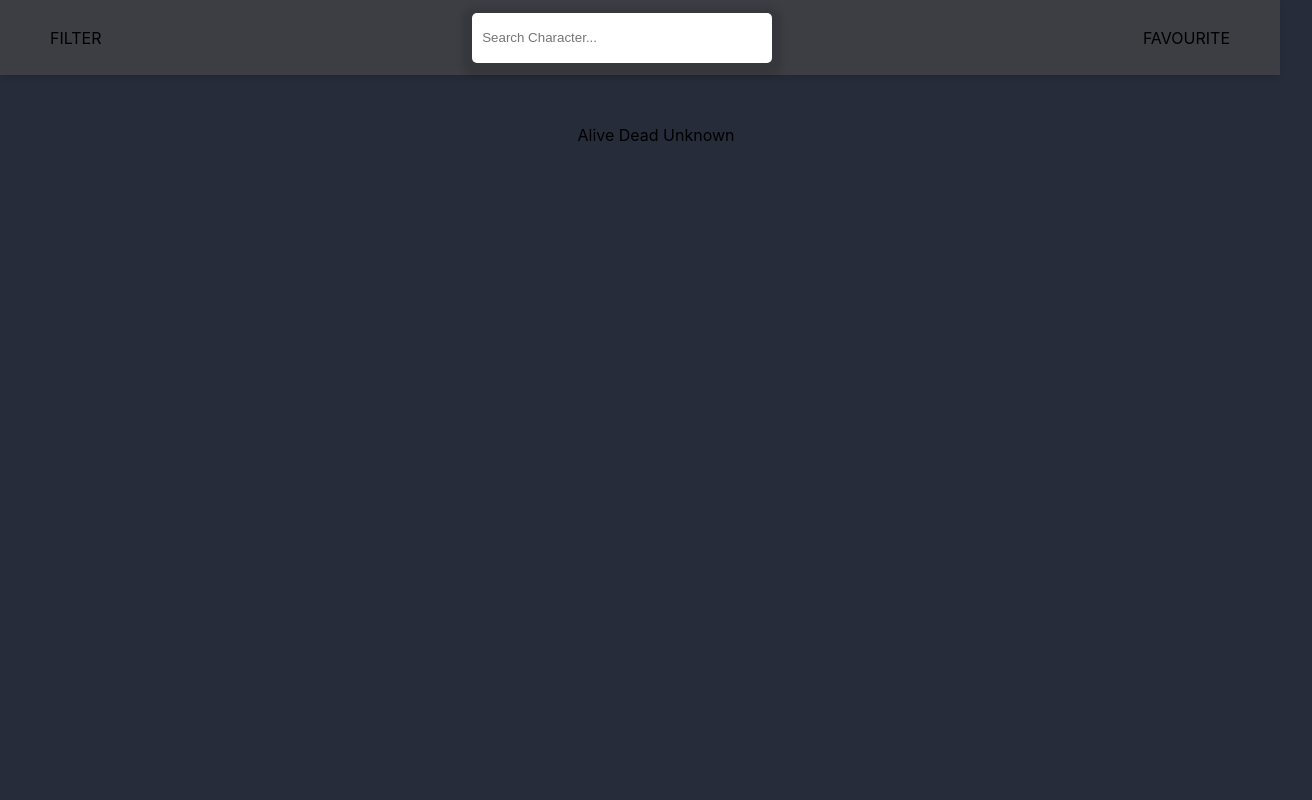
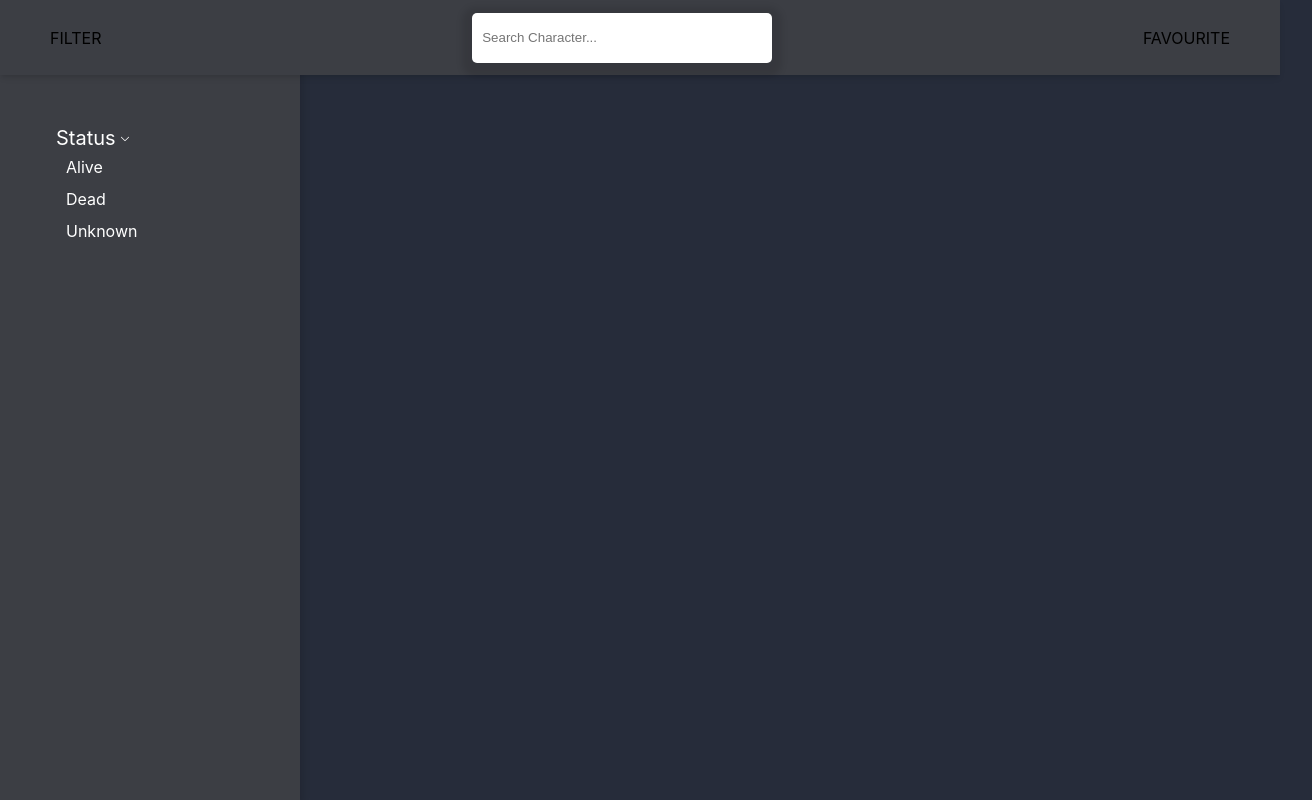
Before and after one commit to Kdudnik/rick-and-morty, a website built with Vite: page index.html in a window 1280 px wide. Both pictures are taken after a click on the link "FILTER". Shown: the whole page, 1312 px wide, since content can reach past the window. Built offline with nearby package versions, Linux system fonts and the light colour scheme.

Commit message:
wip: sidebar  - todo: dropdown effect for filters  - todo: uploading filters via API

```diff
--- /dev/null
+++ b/css/animation.css
@@ -0,0 +1,19 @@
+@keyframes showSidebar {
+    from {
+        transform: translateX(-1000px);
+    }
+
+    to {
+        transform: translateX(0);
+    }
+}
+
+@keyframes hideSidebar {
+    from {
+        transform: translateX(0);
+    }
+
+    to {
+        transform: translateX(-1000px);
+    }
+}
--- a/css/filters.css
+++ /dev/null
@@ -1,3 +0,0 @@
-.filters__el.filter--active {
-    color: red;
-}
--- a/css/header.css
+++ b/css/header.css
@@ -4,7 +4,7 @@ header {
     background-color: var(--theme-main-color);
     box-shadow: rgba(0, 0, 0, 0.1) 0px 4px 6px -1px, rgba(0, 0, 0, 0.06) 0px 2px 4px -1px;
     position: fixed;
-    z-index: 1;
+    z-index: 2;
 
 }
 
--- a/css/main.css
+++ b/css/main.css
@@ -1,9 +1,10 @@
 @import url(./variables.css);
+@import url(./animation.css);
 @import url(./header.css);
 @import url(./card.css);
 @import url(./search.css);
 @import url(./utils.css);
-@import url(./filters.css);
+@import url(./sidebar.css);
 
 body {
     margin: 0;
@@ -27,9 +28,14 @@ a {
     color: inherit;
 }
 
+ul {
+    list-style: none;
+    margin: 0;
+    padding: 0;
+}
+
 .container {
     max-width: 1440px;
-    width: 100%;
     margin: 0 auto;
     padding: 0 16px;
 }
@@ -52,3 +58,10 @@ a {
 .is--hidden {
     display: none;
 }
+
+.btn {
+    background-color: transparent;
+    border: 0;
+    color: var(--theme-main-text-color);
+    cursor: pointer;
+}
--- /dev/null
+++ b/css/sidebar.css
@@ -0,0 +1,61 @@
+sidebar {
+    width: 300px;
+    height: 100vh;
+    background-color: var(--theme-main-color);
+    box-shadow: rgba(0, 0, 0, 0.1) 5px 4px 6px -1px, rgba(0, 0, 0, 0.06) 0px 2px 4px -1px;
+    position: fixed;
+    bottom: 0;
+    z-index: 1;
+    transform: translateX(-1000px);
+}
+
+.sidebar--active {
+    animation: showSidebar .5s forwards;
+}
+
+.sidebar--hidden {
+    animation: hideSidebar .5s forwards;
+}
+
+.filters {
+    padding-top: 125px;
+    padding-left: 50px;
+}
+
+.filter {
+    display: flex;
+    flex-direction: column;
+    gap: 5px;
+    font-family: -apple-system, system-ui, "BlinkMacSystemFont", "Segoe UI", Roboto, "Helvetica Neue", Arial, sans-serif;
+}
+
+.filter__title {
+    color: var(--theme-main-text-color);
+    font-size: 20px;
+    text-align: left;
+    font-family: inherit;
+    display: flex;
+    gap: 5px;
+    align-items: center;
+}
+
+.filter__title svg {
+    padding-top: 2px;
+    transition: .5s;
+}
+
+.filter__title.filter__title--active svg {
+    transform: rotate(180deg);
+}
+
+.filter__list {
+    padding-left: 10px;
+    display: flex;
+    flex-direction: column;
+    gap: 10px;
+}
+
+.filter__list__el button /* TOASK: seems like a bad idea */ {
+    font-size: 16px;
+    font-family: inherit;
+}
--- a/index.html
+++ b/index.html
@@ -21,13 +21,37 @@
     </nav>
   </header>
 
+  <sidebar class="sidebar--hidden">
+    <div class="filters">
+      <div class="filter">
+        <button class="filter__title btn">
+          Status
+          <svg fill="#fff" height="8px" width="8px" version="1.1" id="Layer_1" viewBox="0 0 330 330" xml:space="preserve">
+            <path id="XMLID_225_" d="M325.607,79.393c-5.857-5.857-15.355-5.858-21.213,0.001l-139.39,139.393L25.607,79.393
+              c-5.857-5.857-15.355-5.858-21.213,0.001c-5.858,5.858-5.858,15.355,0,21.213l150.004,150c2.813,2.813,6.628,4.393,10.606,4.393
+              s7.794-1.581,10.606-4.394l149.996-150C331.465,94.749,331.465,85.251,325.607,79.393z"/>
+          </svg>
+        </button>
+        <ul class="filter__list">
+          <li class="filter__list__el">
+            <button class="btn" data-filter="alive">Alive</button>
+          </li>
+          <li class="filter__list__el">
+            <button class="btn" data-filter="dead">Dead</button>
+          </li>
+          <li class="filter__list__el">
+            <button class="btn" data-filter="unknown">Unknown</button>
+          </li>
+        </ul>
+      </div>
+    </div>
+  </sidebar>
+
   <div class="container">
     <div id="app">
-      <div class="filters is--hidden">
-        <a href="#" class="filters__el" data-filter="alive">Alive</a>
-        <a href="#" class="filters__el" data-filter="dead">Dead</a>
-        <a href="#" class="filters__el" data-filter="unknown">Unknown</a>
-      </div>
+      <!-- <div class="filters is--hidden">
+
+      </div> -->
       <div class="characters"></div>
     </div>
   </div>
--- a/js/filter.js
+++ b/js/filter.js
@@ -35,5 +35,3 @@ const setActiveFilter = function(newActiveFilterEl) {
     }
     activeFilter = newActiveFilterEl.dataset.filter
 }
-
-export { filters }
--- a/js/header.js
+++ b/js/header.js
@@ -2,11 +2,11 @@ import { generateCharacter } from "./utils/generateCharacter";
 import { generateError } from "./utils/generateError";
 import { clearField } from "./search.js";
 import { searchCharacters } from "./api.js";
-import { filters } from "./filter.js";
 
 const charactersList = document.querySelector('.characters');
 const searchForm = document.querySelector('.search');
 const filterBtn = document.querySelector('[data-navigation="filters"]')
+const sidebar = document.querySelector('sidebar')
 
 let foundedCharacters = []
 
@@ -32,7 +32,14 @@ searchForm.addEventListener('submit', async (event) => {
 });
 
 filterBtn.addEventListener('click', () => {
-    filters.classList.toggle('is--hidden')
+    if(sidebar.classList.contains('sidebar--active')) {
+        sidebar.classList.remove('sidebar--active')
+        sidebar.classList.add('sidebar--hidden')
+    }
+    else {
+        sidebar.classList.remove('sidebar--hidden')
+        sidebar.classList.add('sidebar--active')
+    }
 })
 
 export { charactersList, foundedCharacters }
```
